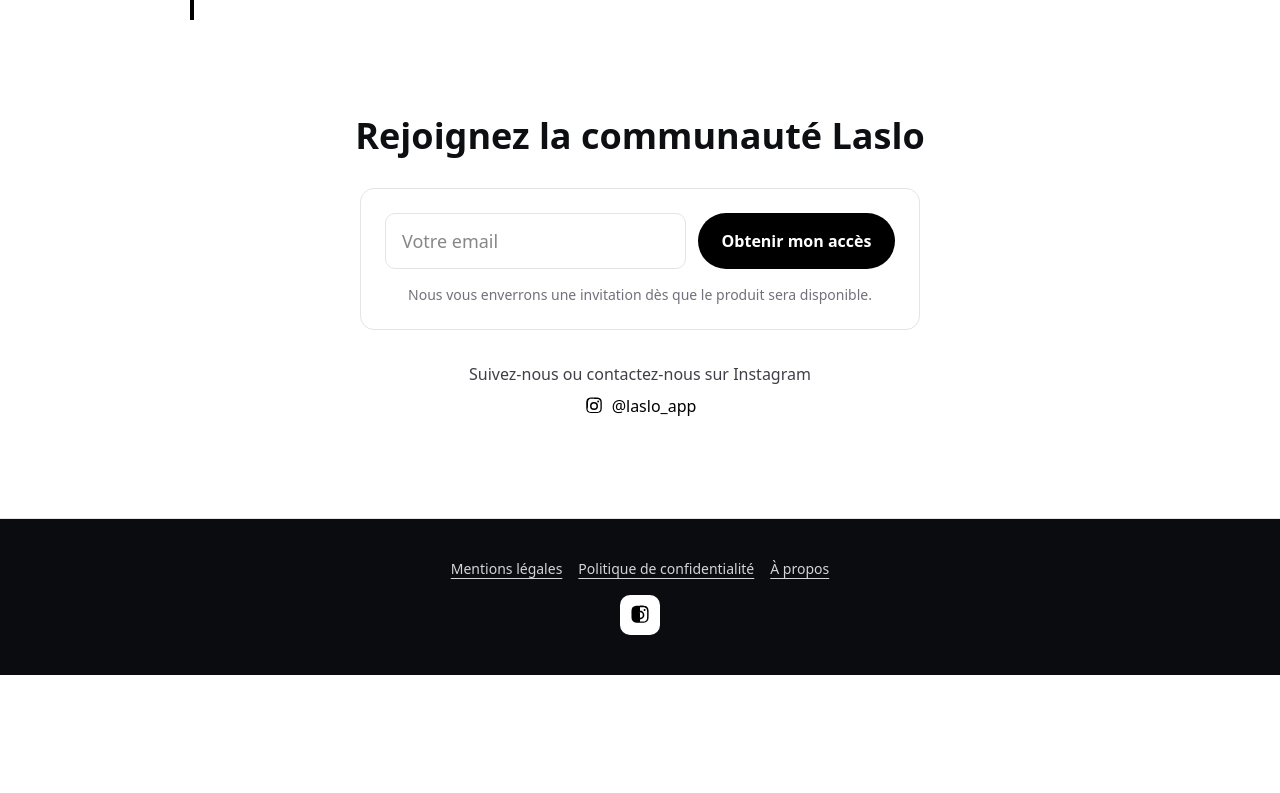
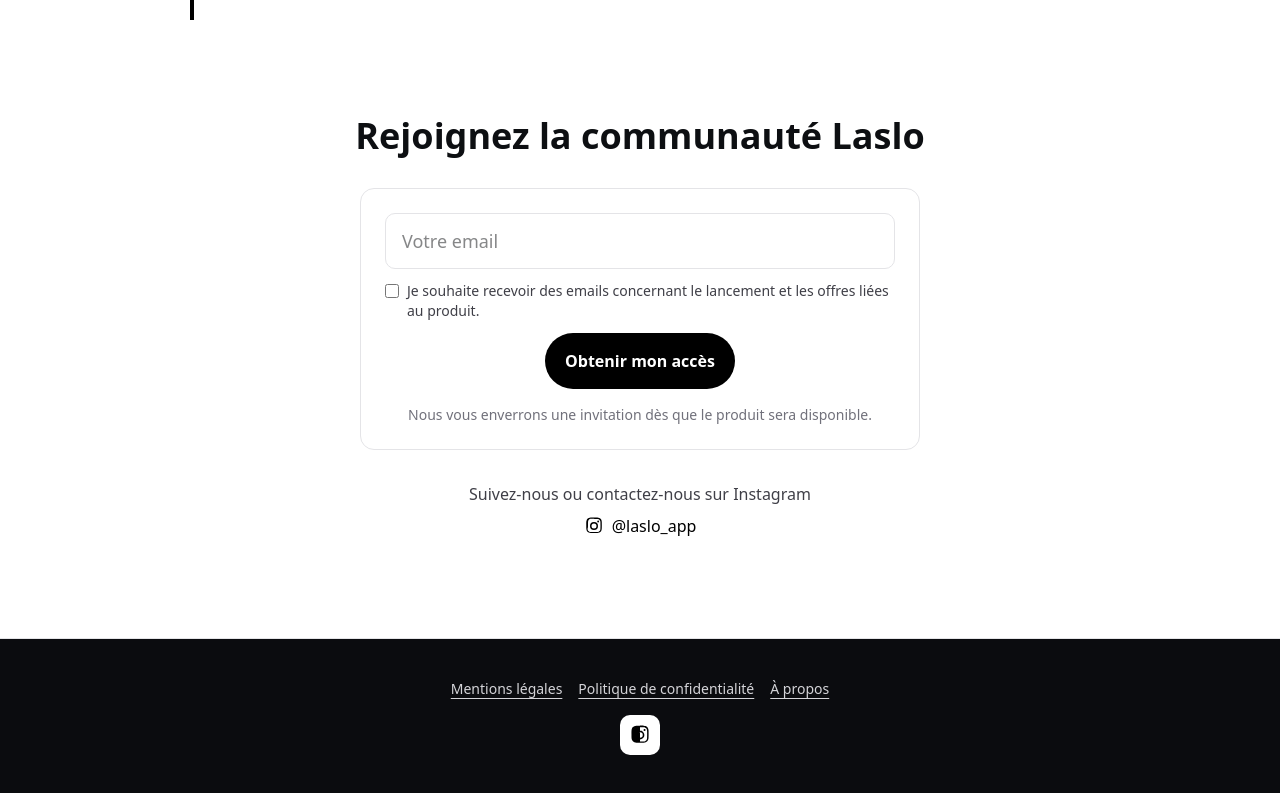
Before and after one commit to etherond/biblo-site, a Next.js app: page / in a window 1280 px wide. Shown: the part 3320-4113 px from the top of the page. Before the commit the page ends 3995 px from the top, so only its background shows below. Built offline with nearby package versions, Linux system fonts and the light colour scheme.

Commit message:
Add consent request and honeypot to contact form

```diff
--- a/src/app/api/invite/route.ts
+++ b/src/app/api/invite/route.ts
@@ -14,11 +14,32 @@
     const contentType = req.headers.get("content-type") || "";
     const body = contentType.includes("application/json")
       ? await req.json()
-      : await req.formData().then((fd) => ({ email: String(fd.get("email") || "") }));
+      : await req.formData().then((fd) => ({
+          email: String(fd.get("email") || ""),
+          website: String(fd.get("website") || ""),
+          consent: fd.get("consent") === "on" // récupère la valeur de la checkbox
+        }));
 
     const email = String(body?.email || "").trim();
+    const website = String(body?.website || "").trim();
+    const consent = !!body?.consent;
+
+    // Honeypot check: if the hidden "website" field has a value, it's a bot
+    if (website) {
+      console.warn("Bot submission detected via honeypot");
+      return new Response(JSON.stringify({ ok: true }), { status: 200 });
+    }
+
     if (!email || !isValidEmail(email)) {
       return new Response(JSON.stringify({ error: "Adresse email invalide." }), { status: 400 });
+    }
+
+    // Vérifie que le consentement est donné
+    if (!consent) {
+      return new Response(
+        JSON.stringify({ error: "Vous devez accepter de recevoir des emails." }),
+        { status: 400 }
+      );
     }
 
     if (!process.env.RESEND_API_KEY) {
--- a/src/components/ContactForm.tsx
+++ b/src/components/ContactForm.tsx
@@ -4,6 +4,8 @@
 
 export default function ContactForm() {
   const inputRef = useRef<HTMLInputElement>(null);
+  const consentRef = useRef<HTMLInputElement>(null);
+  const websiteRef = useRef<HTMLInputElement>(null);
   const [message, setMessage] = useState<string>("");
   const [messageColor, setMessageColor] = useState<string>("text-zinc-500");
   const [isSubmitting, setIsSubmitting] = useState<boolean>(false);
@@ -28,11 +30,19 @@
 
   async function onSubmit(e: React.FormEvent<HTMLFormElement>) {
     e.preventDefault();
-    const value = inputRef.current?.value || "";
-    if (!isValidEmail(value)) {
+    const emailValue = inputRef.current?.value || "";
+    const websiteValue = websiteRef.current?.value || "";
+    const consentValue = consentRef.current?.checked || false;
+    if (!isValidEmail(emailValue)) {
       setMessage("Veuillez entrer une adresse email valide.");
       setMessageColor("text-red-700");
       inputRef.current?.focus();
+      return;
+    }
+    if (!consentValue) {
+      setMessage("Vous devez accepter de recevoir des emails.");
+      setMessageColor("text-red-700");
+      consentRef.current?.focus();
       return;
     }
     try {
@@ -41,7 +51,7 @@
       const res = await fetch("/api/invite", {
         method: "POST",
         headers: { "Content-Type": "application/json" },
-        body: JSON.stringify({ email: value }),
+        body: JSON.stringify({ email: emailValue, website: websiteValue, consent: consentValue }),
       });
       if (!res.ok) {
         const data = await res.json().catch(() => ({}));
@@ -50,6 +60,8 @@
       setMessage("Merci ! Nous vous enverrons une invitation dès que le produit sera disponible.");
       setMessageColor("text-emerald-700");
       if (inputRef.current) inputRef.current.value = "";
+      if (websiteRef.current) websiteRef.current.value = "";
+      if (consentRef.current) consentRef.current.checked = false;
     } catch (err: unknown) {
       const errorMessage = err instanceof Error ? err.message : "Impossible d'envoyer la demande pour le moment.";
       setMessage(errorMessage);
@@ -61,7 +73,7 @@
 
   return (
     <div>
-      <form onSubmit={onSubmit} className="mt-3 grid gap-3 sm:grid-cols-[1fr,auto] bg-white border border-zinc-200 rounded-xl p-6 max-w-[560px] mx-auto min-h-[120px]">
+      <form onSubmit={onSubmit} className="mt-3 flex flex-col gap-3 bg-white border border-zinc-200 rounded-xl p-6 max-w-[560px] mx-auto min-h-[120px]">
         <input
           ref={inputRef}
           id="email"
@@ -70,10 +82,32 @@
           className="h-14 px-4 rounded-lg border border-zinc-200 text-lg outline-none focus:border-[#2f6df6] focus:ring-4 focus:ring-[#2f6df6]/20 disabled:opacity-60"
           disabled={isSubmitting}
         />
-        <button type="submit" className="h-14 px-5 rounded-full bg-black text-white font-semibold disabled:opacity-60" disabled={isSubmitting}>
-          {isSubmitting ? "Envoi..." : "Obtenir mon accès"}
-        </button>
-        <div className="sm:col-span-2 text-center text-sm text-zinc-500 mt-1">
+        {/* Case à cocher RGPD */}
+        <label className="flex items-start gap-2 text-sm text-zinc-700">
+          <input
+            ref={consentRef}
+            type="checkbox"
+            className="mt-0.5 w-4 h-4 rounded border border-zinc-300 focus:outline-none focus:ring-2 focus:ring-[#2f6df6]/40"
+          />
+          <span>
+            Je souhaite recevoir des emails concernant le lancement et les offres liées au produit.
+          </span>
+        </label>
+
+        <input
+          ref={websiteRef}
+          type="text"
+          name="website"
+          tabIndex={-1}
+          autoComplete="off"
+          className="hidden"
+        />
+        <div className="flex justify-center">
+          <button type="submit" className="h-14 px-5 rounded-full bg-black text-white font-semibold disabled:opacity-60" disabled={isSubmitting}>
+            {isSubmitting ? "Envoi..." : "Obtenir mon accès"}
+          </button>
+        </div>
+        <div className="text-center text-sm text-zinc-500 mt-1">
           Nous vous enverrons une invitation dès que le produit sera disponible.
         </div>
       </form>
```
